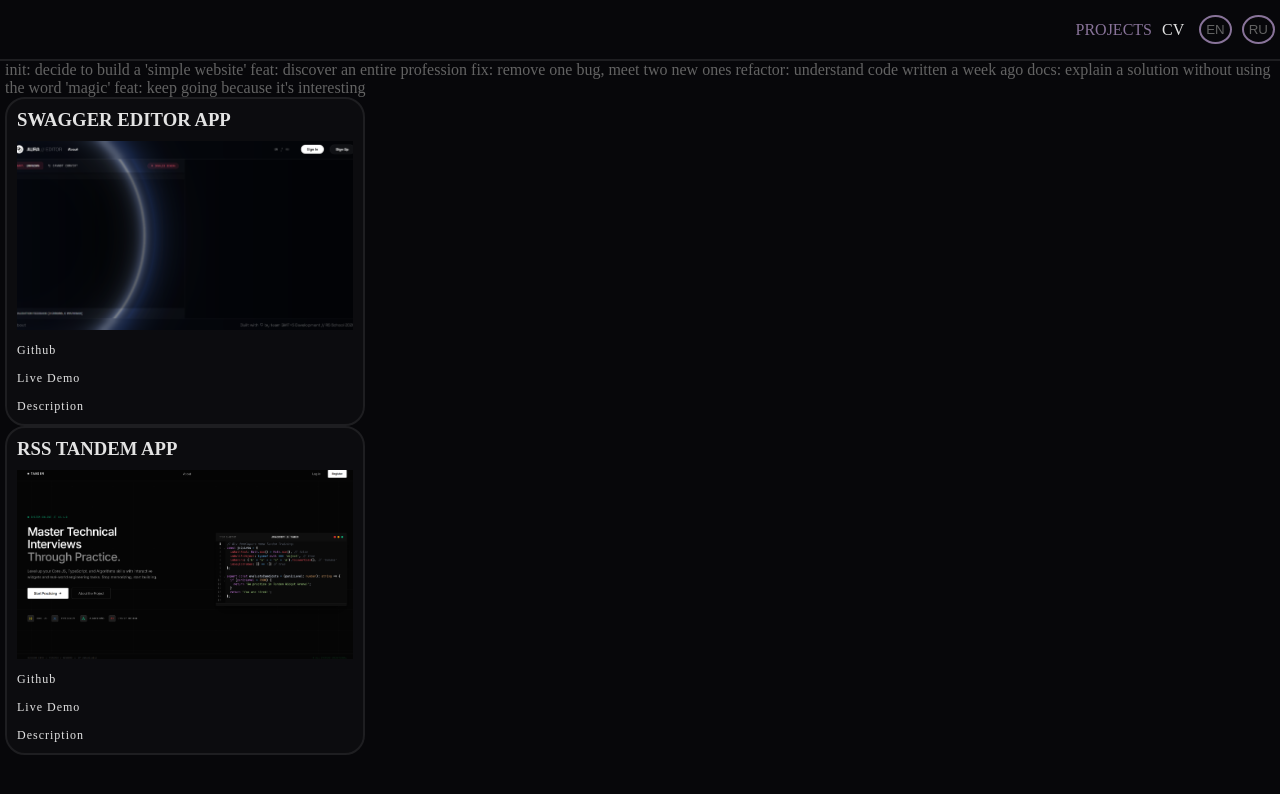
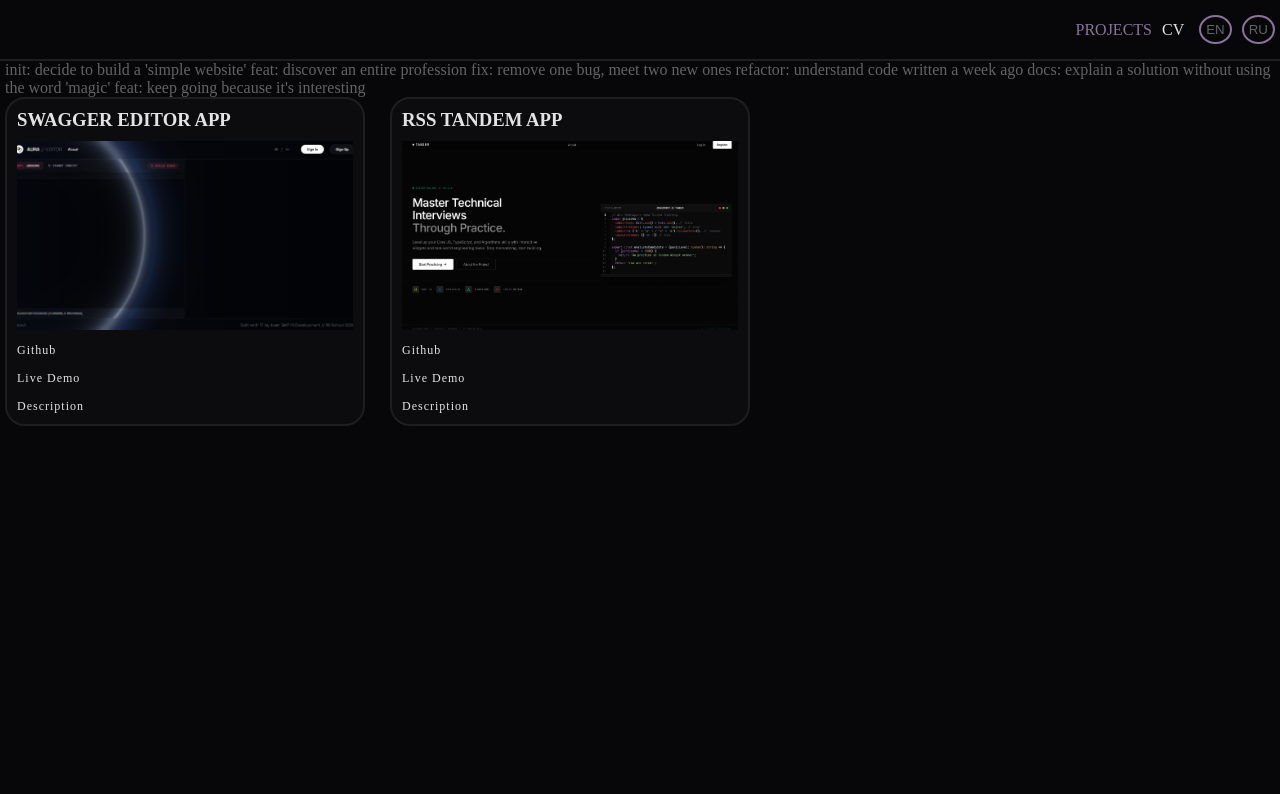
Before and after one commit to dilmun1101/resume, a React (Vite) app: page / in a window 1280 px wide. Shown: the top 794 px of the page. Built offline with nearby package versions, Linux system fonts and the light colour scheme; a web font is replaced by a local one.

Commit message:
style: add grid to project list

```diff
--- a/src/components/ProjectList/project-list.module.scss
+++ b/src/components/ProjectList/project-list.module.scss
@@ -0,0 +1,8 @@
+@use 'styles/tokens/tokens.scss' as v;
+
+.container {
+  width: 100%;
+  display: grid;
+  grid-template-columns: repeat(auto-fill, minmax(280px, v.$card-max-width));
+  gap: v.$size-5;
+}
```
